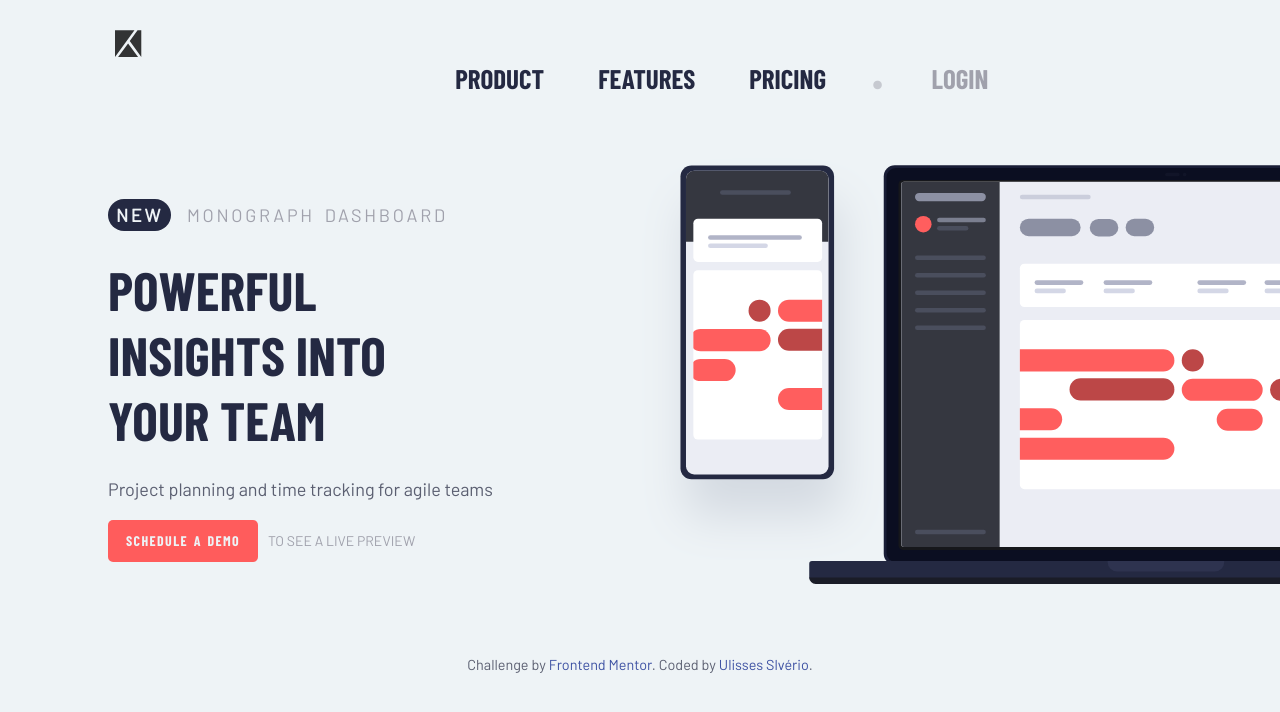
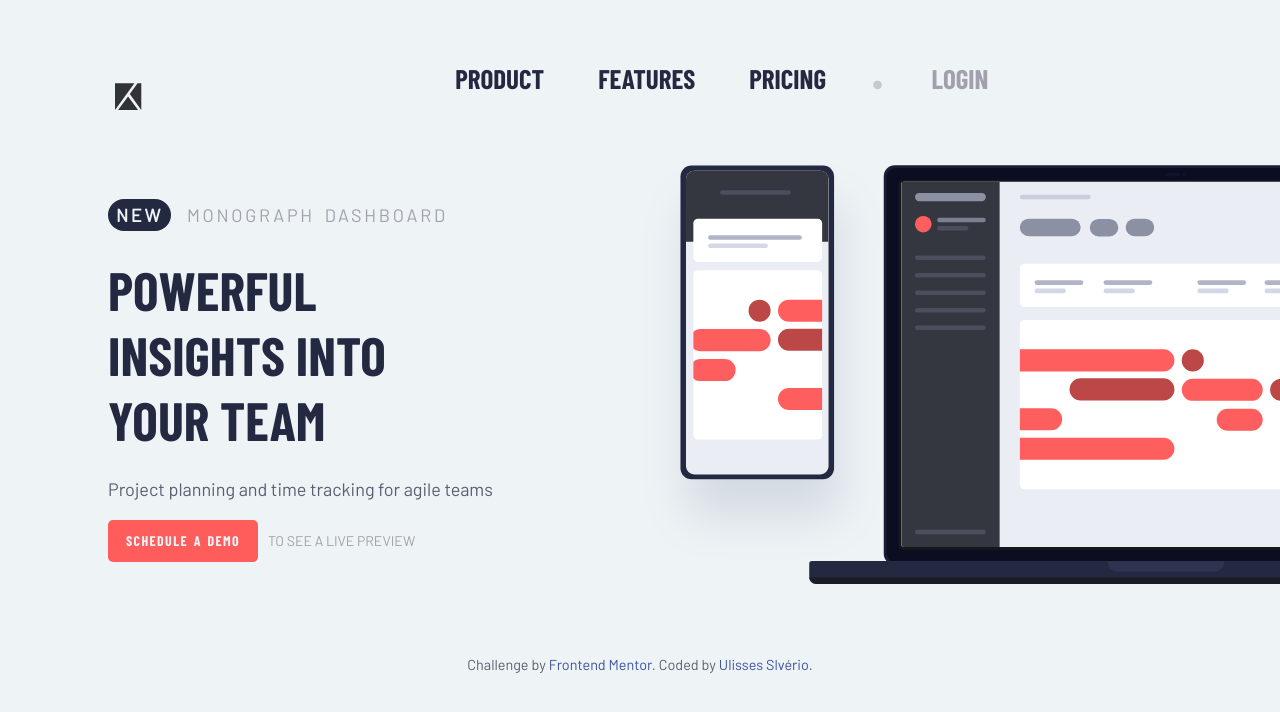
Before and after one commit to Odisseu93/tracking-intro-component, a React (Create React App) app: page / in a window 1280 px wide. Shown: the top 712 px of the page. Built offline with nearby package versions, Linux system fonts and the light colour scheme.

Commit message:
update header logo

```diff
--- a/src/css/style.css
+++ b/src/css/style.css
@@ -227,7 +227,12 @@
   }
 }
 @media (min-width: 1200px) {
+  .hdr {
+    display: flex;
+    align-items: center;
+  }
   .hdr-logo {
+    padding-top: 2em;
     margin-left: 4.7em;
     height: 1.5em;
   }
--- a/src/sass/styles.sass
+++ b/src/sass/styles.sass
@@ -206,7 +206,10 @@
 //desktop
 @media (min-width: 1200px)
   .hdr
+    display: flex
+    align-items: center
     &-logo
+      padding-top: 2em
       margin-left: 4.7em
       height: 1.5em
     &-button
```
Also changed, not shown: 1 other file (tests, documents, lock files or other folders).
